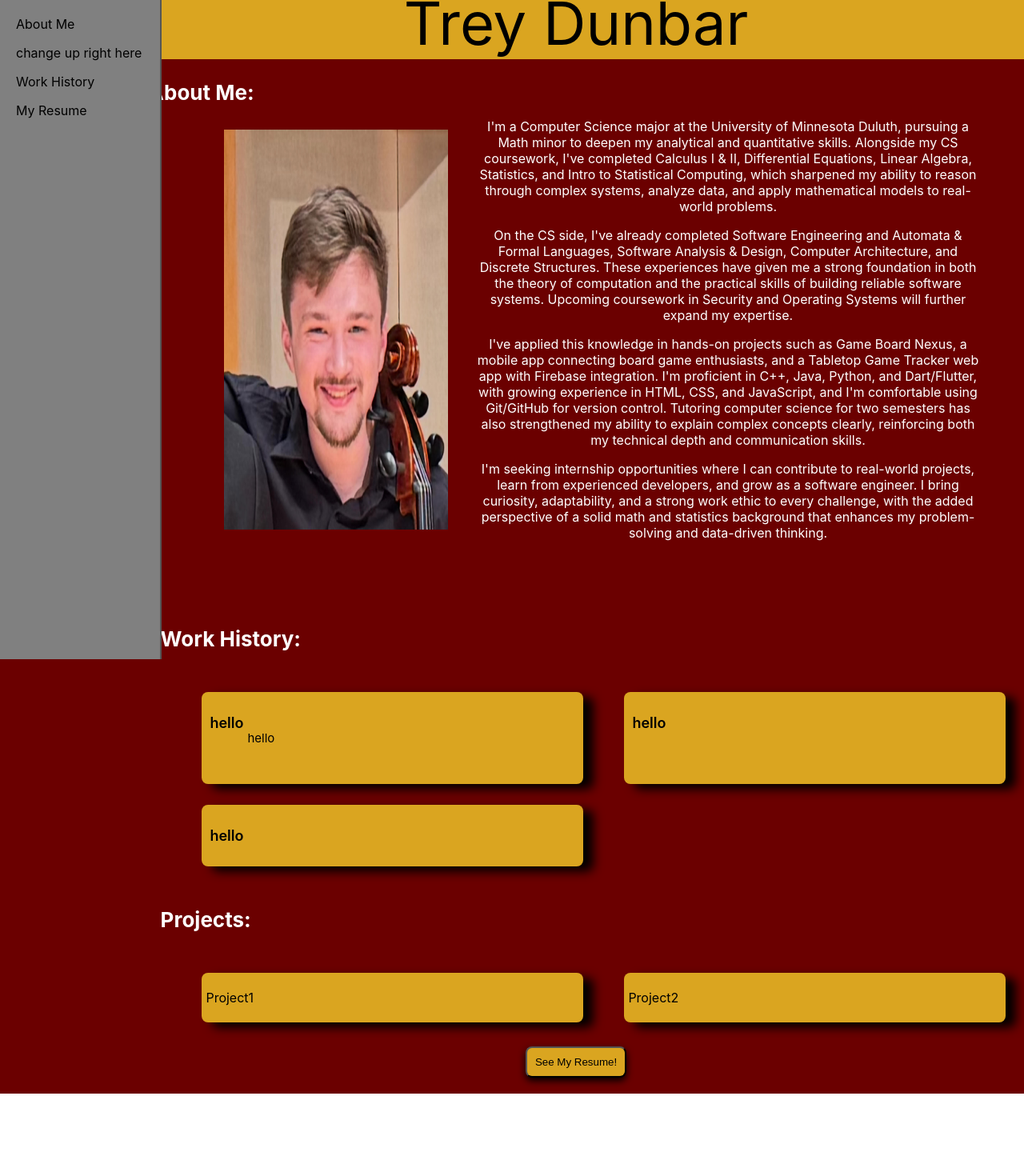
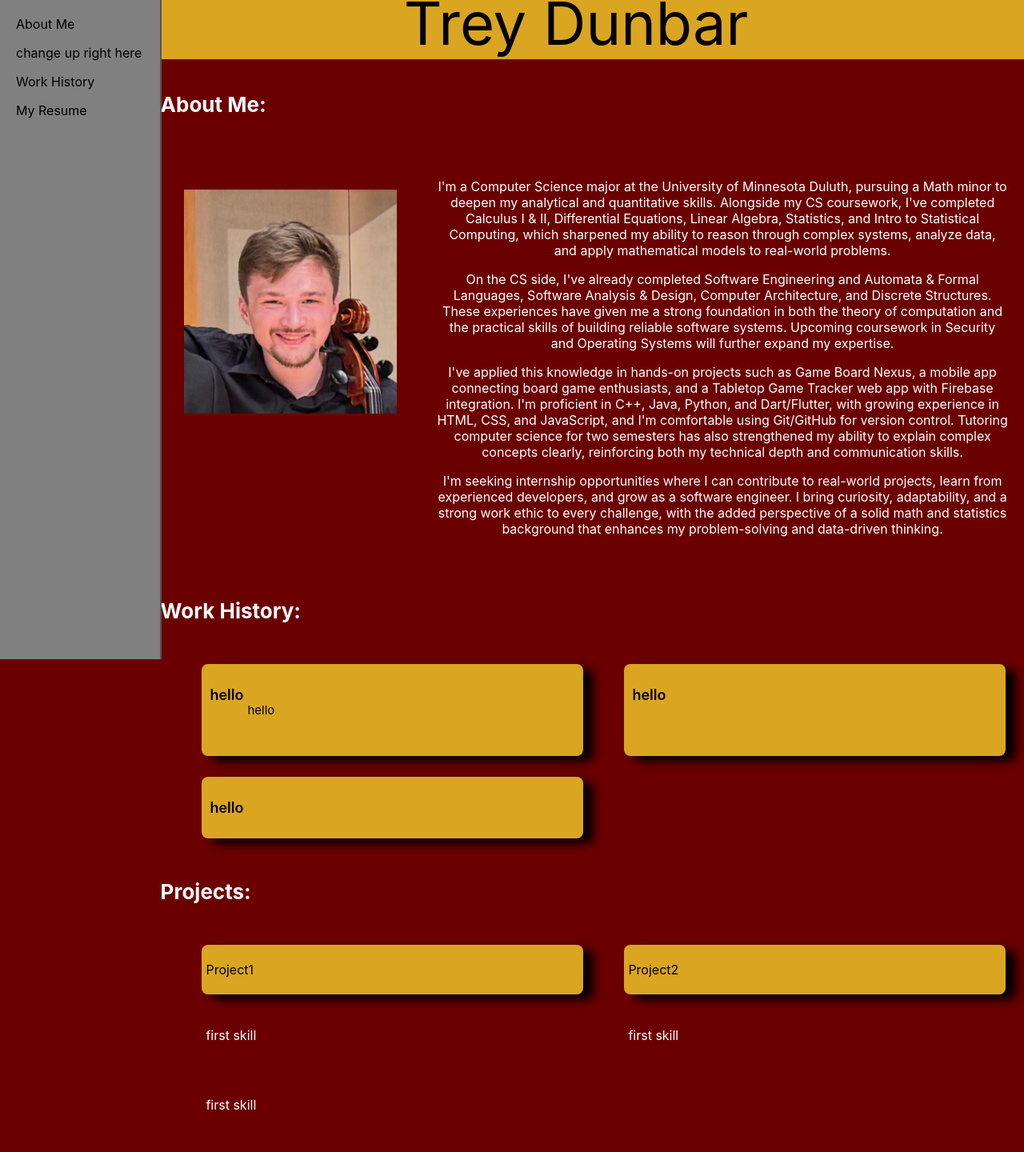
Before and after one commit to dunba149/resumeWebsite, a React (Create React App) app: page / in a window 1280 px wide. Shown: the part 16-1456 px from the top of the page at 80% size. Before the commit the page ends 1383 px from the top, so only its background shows below. Built offline with nearby package versions, Linux system fonts and the light colour scheme.

Commit message:
added a part of the new skills section

```diff
--- a/src/App.css
+++ b/src/App.css
@@ -17,7 +17,6 @@
 }
 
 .myPicture {
-  padding: 30px;
   background-color: #6b0000;
   margin-left: calc(5vmin);
   width: auto;
@@ -30,8 +29,9 @@
 
 .profile {
   width: 280px;
-  height: auto;
+  height: 280px;
   padding: 30px;
+  margin-top: calc(2.5vh);
 }
 
 .myDescription {
@@ -39,6 +39,10 @@
   width: auto;
   color: white;
   background-color: #6b0000;
+}
+.TheDescription {
+  diplay: flex;
+  width: auto;
   padding: 20px;
 }
 
@@ -68,18 +72,6 @@
 
 }
 
-.AboutMe {
-  font-size: calc(10px + 2vmin);
-  display: flex;
-  text-align: right;
-  width: 81.5vw;
-  height: 1vh;
-  margin-left: 2vw;
-  font-weight: 700;
-  color: white;
-
-
-}
 
 .ResumeButton {
   font-style: normal;
@@ -157,3 +149,13 @@
 .borderOfButton {
   padding: 20px;
 }
+
+.Box {
+  display: flex;
+  padding: 5px;
+  color: white;
+  background-color:#6b0000;
+  margin-left: 1vw;
+  margin-right: 1vw;
+
+}
--- a/src/App.js
+++ b/src/App.js
@@ -42,7 +42,7 @@ function MyDescription() {
 
         <img src={profileImage} alt="profile" className="profile" />
 
-        <div>
+        <div className="TheDescription">
           <p>
             I'm a Computer Science major at the University of Minnesota Duluth, pursuing a Math minor to deepen my analytical and quantitative skills. Alongside my CS coursework, I've completed Calculus I & II, Differential Equations, Linear Algebra, Statistics, and Intro to Statistical Computing, which sharpened my ability to reason through complex systems, analyze data, and apply mathematical models to real-world problems.
           </p>
@@ -90,14 +90,7 @@ function WorkHistory() {
   );
 }
 
-function AboutMe() {
-  return (<div className="AboutMe">
-    <p>
-      About Me:
-    </p>
 
-  </div>);
-}
 
 function Projects() {
   return (
@@ -118,7 +111,31 @@ function Projects() {
   );
 }
 
+function Skills() {
+  return (
+    <div className='Columns'>
+      <div className='Box'>
+        <p>
+          first skill
+        </p>
+      </div>
+      <div className='Box'>
+        <p>
+          first skill
+        </p>
+      </div>
 
+      <div className='Box'>
+        <p>
+          first skill
+        </p>
+      </div>
+
+
+
+    </div>
+  );
+}
 
 
 function App() {
@@ -129,7 +146,9 @@ function App() {
 
       <div className="App">
         <Introduction />
-        <AboutMe />
+        <p className="MainTitleOption">
+          About Me:
+        </p>
         <MyDescription />
         <p className='MainTitleOption'>
           Work History:
@@ -138,8 +157,9 @@ function App() {
         <p className='MainTitleOption'>
           Projects:
         </p>
-        <Projects/>
-        <div className = 'borderOfButton'>
+        <Projects />
+        <Skills />
+        <div className='borderOfButton'>
           <button className="ResumeButton"
             onClick={() => window.open("https://drive.google.com/file/d/1PGdTQ20wvCBvQlYjCU4523KnN6_rI9wk/view?usp=sharing", "_blank")
 
```
Lines whose indentation alone changed are shown as unchanged.
